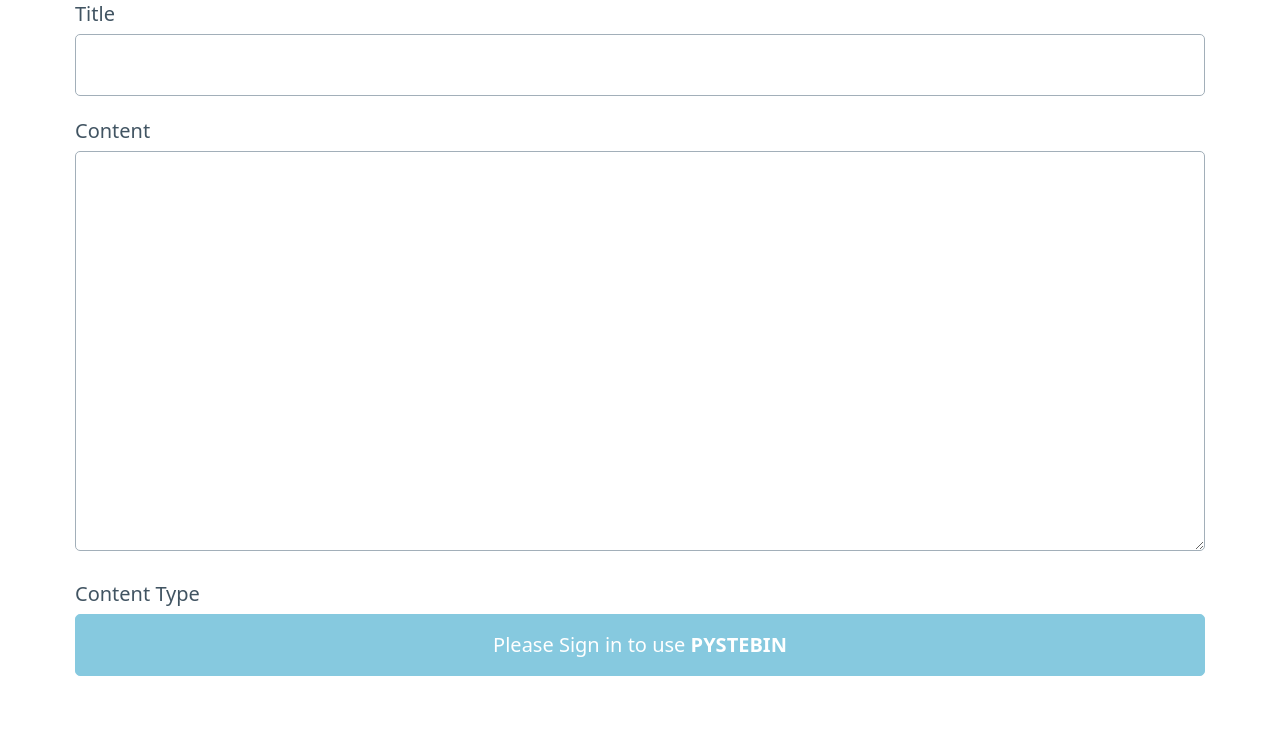
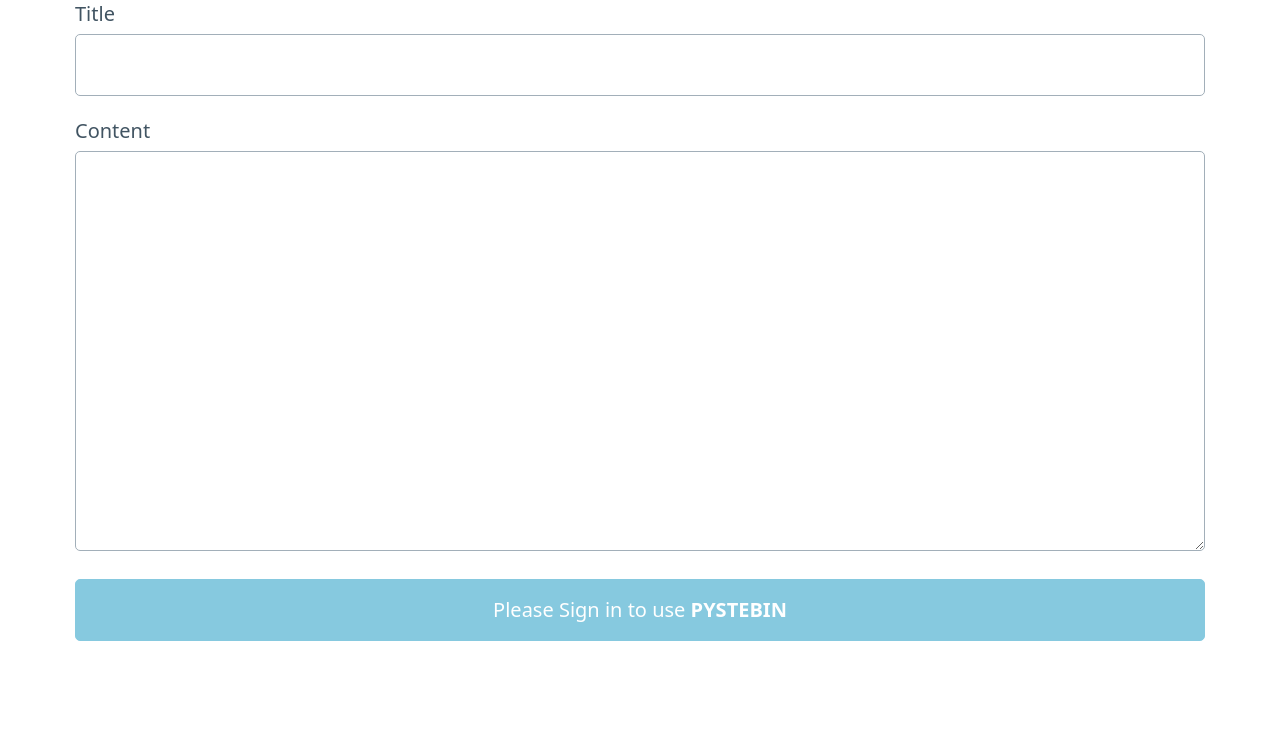
Before and after one commit to pwr-pro/websec, a FastAPI app: template pystebin/templates/index.html.j2 in a window 1280 px wide. Shown: the part 73-829 px from the top of the page. After the commit the page ends 714 px from the top, so only its background shows below. Run offline with FastAPI, Linux system fonts and the light colour scheme; the template is opened without the code that fills it: most values are stand-ins (such as "Sample title", 1, 10 or a date in 2020); parts of the project's set-up code (start-up, migrations or seed data) failed here and were passed over; some libraries are stand-ins or nearby versions.

Commit message:
properly hide label in template

```diff
--- a/pystebin/templates/components/submit.html.j2
+++ b/pystebin/templates/components/submit.html.j2
@@ -3,8 +3,8 @@
     <input type="text" name="title" id="title">
     <label for="content">Content</label>
     <textarea name="content" style="resize: vertical;font-family: monospace;min-height: 20em;"></textarea>
+    {% if content_types | length > 1 %}
     <label for="content-type">Content Type</label>
-    {% if content_types | length > 1 %}
     <select name="content-type" id="content-type">
         {% for ct in content_types %}
         <option value="{{ ct.value }}">{{ ct.name }}</option>
```
